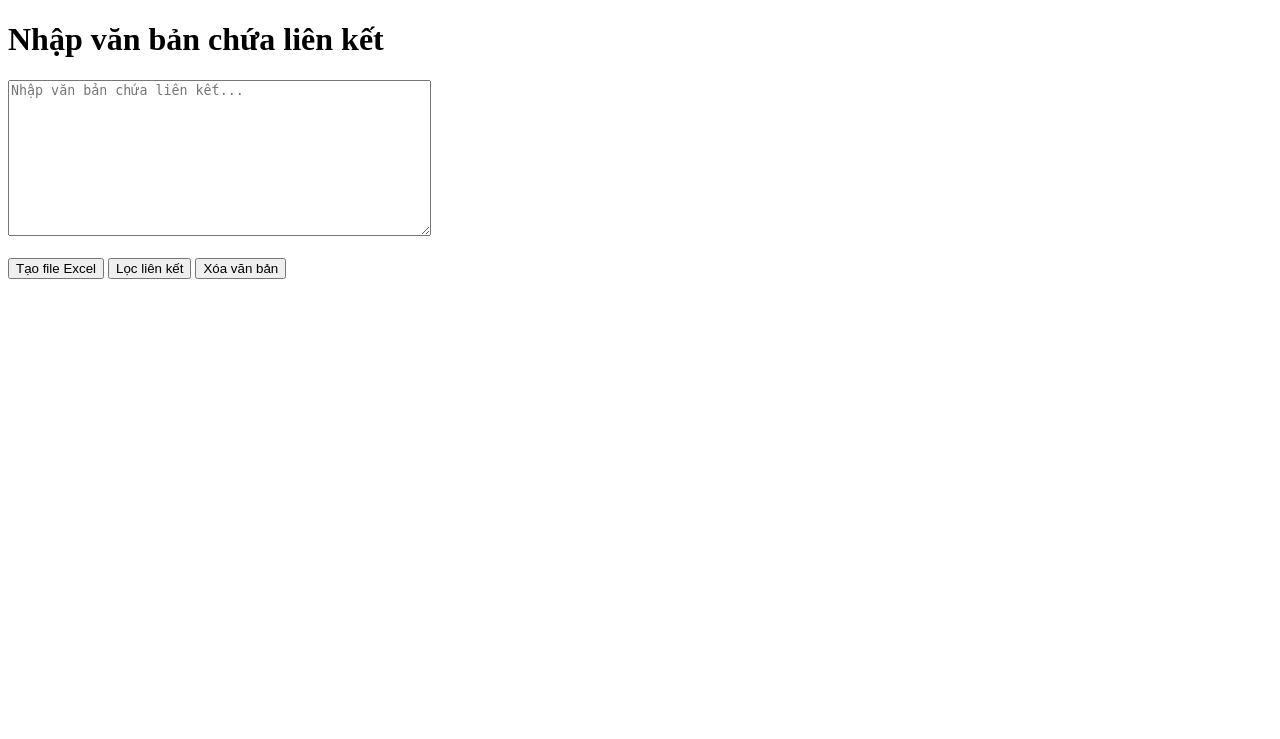
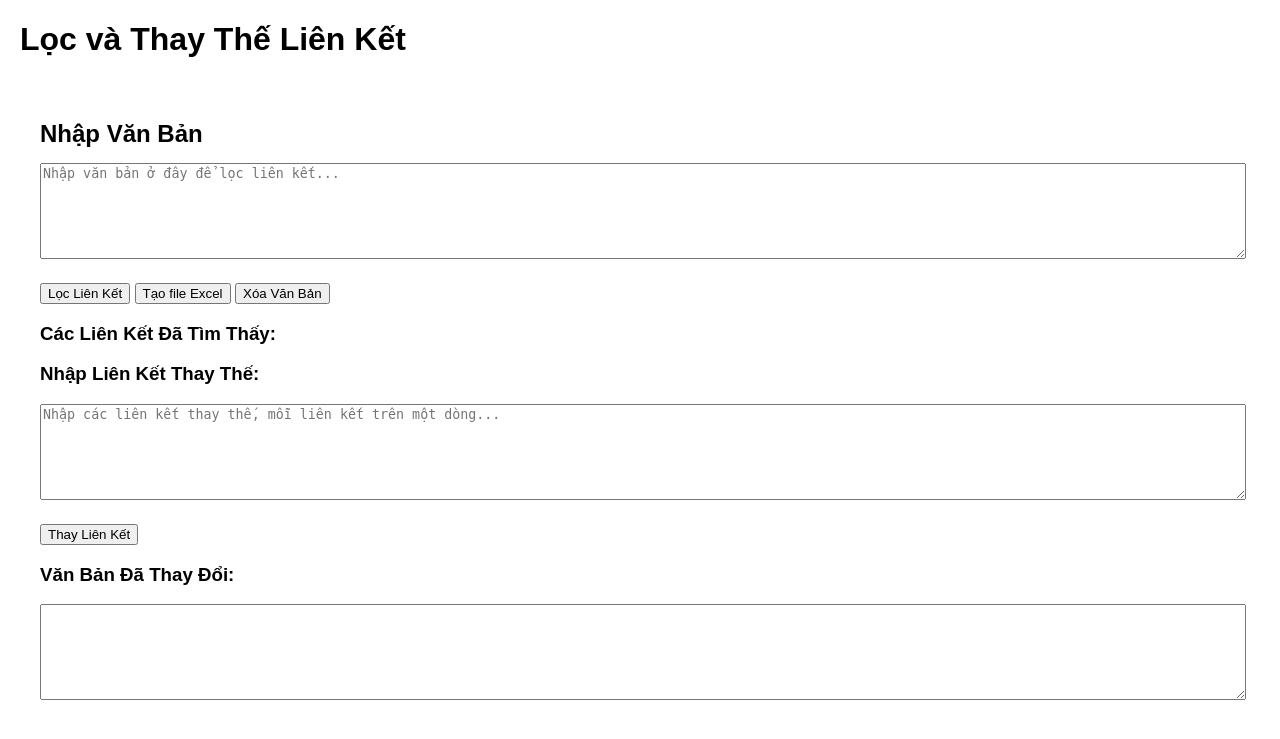
Before and after one commit to minhthang1233/e, a Flask app: page / in a window 1280 px wide. Shown: the top 739 px of the page. Run offline with Flask 3, Linux system fonts and the light colour scheme.

Commit message:
Update index.html

```diff
--- a/templates/index.html
+++ b/templates/index.html
@@ -3,57 +3,60 @@
 <head>
     <meta charset="UTF-8">
     <meta name="viewport" content="width=device-width, initial-scale=1.0">
-    <title>Link Extractor & Replacer</title>
+    <title>Lọc và Thay Thế Liên Kết</title>
     <style>
-        .scrollable {
-            max-height: 200px;
-            overflow-y: scroll;
-            border: 1px solid #ccc;
-            padding: 10px;
+        body {
+            font-family: Arial, sans-serif;
+            margin: 20px;
+        }
+        .section {
+            padding: 20px;
+            margin-bottom: 20px;
+            border-radius: 10px;
+        }
+        .section-header {
+            margin-bottom: 15px;
+        }
+        textarea {
+            width: 100%;
+            margin-bottom: 10px;
+        }
+        button {
+            margin-top: 10px;
         }
     </style>
 </head>
 <body>
-    <h1>Nhập văn bản chứa liên kết</h1>
+    <h1>Lọc và Thay Thế Liên Kết</h1>
 
-    <form method="post">
-        <textarea name="text" rows="10" cols="50" placeholder="Nhập văn bản chứa liên kết...">{{ replaced_text if replaced_text else text }}</textarea><br><br>
+    <div class="section">
+        <h2 class="section-header">Nhập Văn Bản</h2>
+        <form method="POST">
+            <textarea name="text" rows="6" placeholder="Nhập văn bản ở đây để lọc liên kết...">{{ text }}</textarea>
+            <div>
+                <button type="submit" name="filter_links">Lọc Liên Kết</button>
+                <button type="submit" name="create_excel">Tạo file Excel</button>
+                <button type="submit" name="clear_text">Xóa Văn Bản</button>
+            </div>
+        </form>
 
-        <button type="submit" name="create_excel">Tạo file Excel</button>
-        <button type="submit" name="filter_links">Lọc liên kết</button>
-        <button type="submit" name="clear_text">Xóa văn bản</button><br><br>
-
-        {% if links %}
-        <h2>Các liên kết đã lọc:</h2>
-        <div class="scrollable">
+        <h3>Các Liên Kết Đã Tìm Thấy:</h3>
         <ul>
             {% for link in links %}
                 <li>{{ link }}</li>
             {% endfor %}
         </ul>
+
+        <h3>Nhập Liên Kết Thay Thế:</h3>
+        <form method="POST">
+            <textarea name="replacement_links" rows="6" placeholder="Nhập các liên kết thay thế, mỗi liên kết trên một dòng..."></textarea>
+            <div>
+                <button type="submit" name="replace_links">Thay Liên Kết</button>
             </div>
-        <br>
-
-        <h3>Nhập liên kết thay thế (mỗi liên kết trên một dòng, theo thứ tự tương ứng):</h3>
-        <textarea name="replacement_links" rows="10" cols="50" placeholder="Nhập các liên kết thay thế tại đây..."></textarea><br>
-
-        <button type="submit" name="replace_links">Thay liên kết</button><br><br>
-        {% endif %}
         </form>
 
-    {% if replaced_text %}
-    <h2>Văn bản sau khi thay liên kết:</h2>
-    <textarea rows="10" cols="50">{{ replaced_text }}</textarea><br><br>
-    <button onclick="copyText()">Sao chép văn bản</button>
-    {% endif %}
-
-    <script>
-        function copyText() {
-            var textarea = document.querySelector('textarea');
-            textarea.select();
-            document.execCommand('copy');
-            alert('Văn bản đã được sao chép!');
-        }
-    </script>
+        <h3>Văn Bản Đã Thay Đổi:</h3>
+        <textarea rows="6" readonly>{{ replaced_text }}</textarea>
+    </div>
 </body>
 </html>
```
Lines whose indentation alone changed are shown as unchanged.
